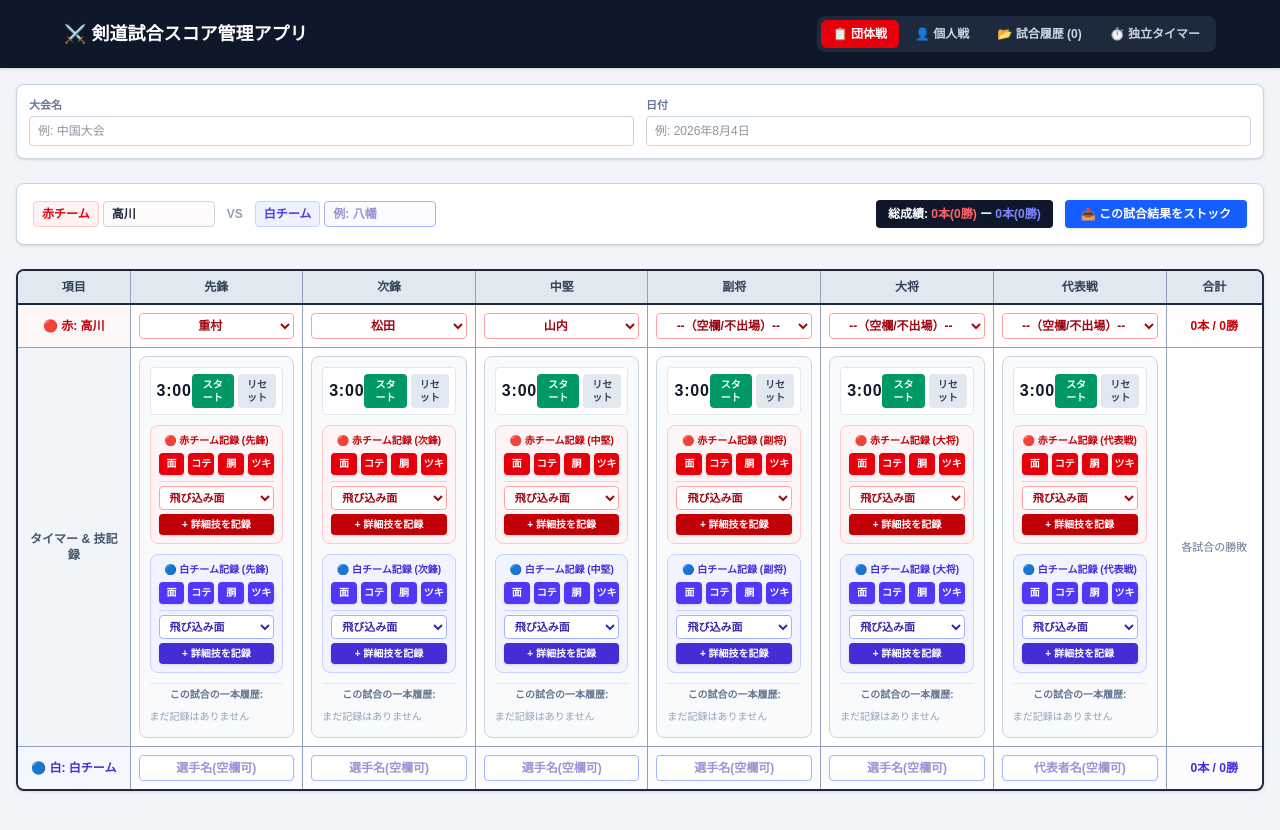
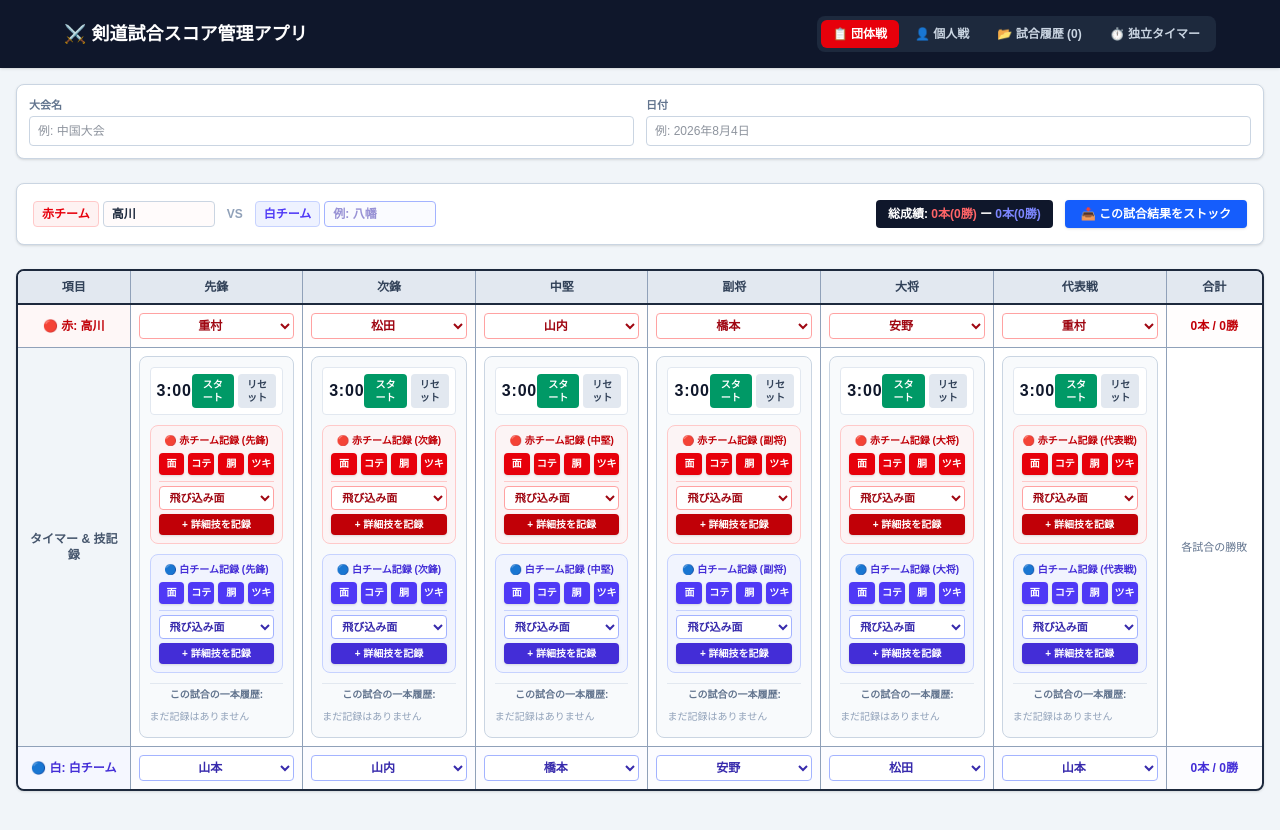
Before and after one commit to marcia031503-prog/kendo-score-app, a Next.js app: page / in a window 1280 px wide. Shown: the top 830 px of the page. Built offline with nearby package versions, Linux system fonts and the light colour scheme.

Commit message:
fix: 選手選択の空欄排除と代表戦維持

```diff
--- a/src/app/page.js
+++ b/src/app/page.js
@@ -154,22 +154,23 @@ export default function KendoApp() {
   const [tournamentName, setTournamentName] = useState('');
   const [matchDate, setMatchDate] = useState('');
 
-  // 指定されたメンバーのみ（田中佐藤鈴木高橋は除外）
+  // 不要プリセット（田中佐藤鈴木高橋）を除外し、必要メンバーのみ
   const playerOptions = ['重村', '山本', '山内', '橋本', '安野', '松田'];
   const [positions] = useState(['先鋒', '次鋒', '中堅', '副将', '大将', '代表戦']);
 
   const [teamRed, setTeamRed] = useState('高川');
   const [teamWhite, setTeamWhite] = useState('');
 
-  const [redPlayers, setRedPlayers] = useState(['重村', '松田', '山内', '', '', '']);
-  const [whitePlayers, setWhitePlayers] = useState(['', '', '', '', '', '']);
+  // 初期から空欄選択肢なしでメンバーを割り当て
+  const [redPlayers, setRedPlayers] = useState(['重村', '松田', '山内', '橋本', '安野', '重村']);
+  const [whitePlayers, setWhitePlayers] = useState(['山本', '山内', '橋本', '安野', '松田', '山本']);
 
   const [teamMatches, setTeamMatches] = useState(
     Array(6).fill(null).map(() => ({ history: [] }))
   );
 
   const [indPlayerRed] = useState('安野');
-  const [indPlayerWhite, setIndPlayerWhite] = useState('');
+  const [indPlayerWhite, setIndPlayerWhite] = useState('山本');
   const [indHistory, setIndHistory] = useState([]);
 
   const [mainTimeLeft, setMainTimeLeft] = useState(180);
@@ -239,11 +240,11 @@ export default function KendoApp() {
       scoreSummary: `${summary.redIppons}本(${summary.redWins}勝) ー ${summary.whiteIppons}本(${summary.whiteWins}勝)`,
       details: positions.map((pos, idx) => {
         const m = teamMatches[idx];
-        const rP = redPlayers[idx] || (pos === '代表戦' ? '代表者未定' : '空欄(不出場)');
-        const wP = whitePlayers[idx] || (pos === '代表戦' ? '代表者未定' : '空欄(不出場)');
+        const rP = redPlayers[idx] || '未定';
+        const wP = whitePlayers[idx] || '未定';
         const hStr = m.history.map((h, i) => `${i+1}本:${h.side === 'red' ? rP : wP}(${h.waza})`).join(', ');
         const res = getMatchResult(m.history, redPlayers[idx], whitePlayers[idx]);
-        let resText = '不出場/未対戦';
+        let resText = '未対戦';
         if (res === 'red') resText = `${teamRed}勝ち`;
         else if (res === 'white') resText = `${teamWhite || '白'}勝ち`;
         else if (res === 'draw') resText = '引き分け';
@@ -270,7 +271,7 @@ export default function KendoApp() {
       tournament: tournamentName || '未入力大会',
       date: matchDate || '未入力日付',
       matchName: `${indPlayerRed} vs ${indPlayerWhite || '白選手'}`,
-      scoreSummary: `赤(${rCount}本) ー 白(${wCount}本)`,
+      scoreSummary: `赤(${rCount}본) ー 白(${wCount}본)`,
       details: `履歴: ${hStr || '技なし'} → ${resText}`
     };
 
@@ -422,7 +423,6 @@ export default function KendoApp() {
                           }}
                           className="w-full border border-red-300 rounded p-1 text-xs font-bold text-center bg-white text-red-800"
                         >
-                          <option value="">--（空欄/不出場）--</option>
                           {playerOptions.map((p) => (
                             <option key={p} value={p}>{p}</option>
                           ))}
@@ -470,17 +470,19 @@ export default function KendoApp() {
                     </td>
                     {positions.map((pos, idx) => (
                       <td key={pos} className="border-r border-slate-400 p-2">
-                        <input
-                          type="text"
+                        <select
                           value={whitePlayers[idx]}
                           onChange={(e) => {
                             const newP = [...whitePlayers];
                             newP[idx] = e.target.value;
                             setWhitePlayers(newP);
                           }}
-                          placeholder={pos === '代表戦' ? '代表者名(空欄可)' : '選手名(空欄可)'}
                           className="w-full border border-indigo-300 rounded p-1 text-xs font-bold text-center bg-white text-indigo-800"
-                        />
+                        >
+                          {playerOptions.map((p) => (
+                            <option key={p} value={p}>{p}</option>
+                          ))}
+                        </select>
                       </td>
                     ))}
                     <td className="p-2 font-bold text-indigo-700">
@@ -512,14 +514,16 @@ export default function KendoApp() {
                 </div>
               </div>
               <div className="bg-indigo-50 p-3 rounded-lg border border-indigo-200 space-y-2">
-                <label className="block text-xs font-bold text-indigo-600">白選手名（手入力）</label>
-                <input
-                  type="text"
+                <label className="block text-xs font-bold text-indigo-600">白選手名選択</label>
+                <select
                   value={indPlayerWhite}
                   onChange={(e) => setIndPlayerWhite(e.target.value)}
-                  placeholder="選手名"
                   className="w-full border border-slate-300 rounded px-2 py-1.5 text-xs bg-white font-bold text-indigo-700"
-                />
+                >
+                  {playerOptions.map((p) => (
+                    <option key={p} value={p}>{p}</option>
+                  ))}
+                </select>
               </div>
             </div>
             <MatchTimerAndScorer
```
